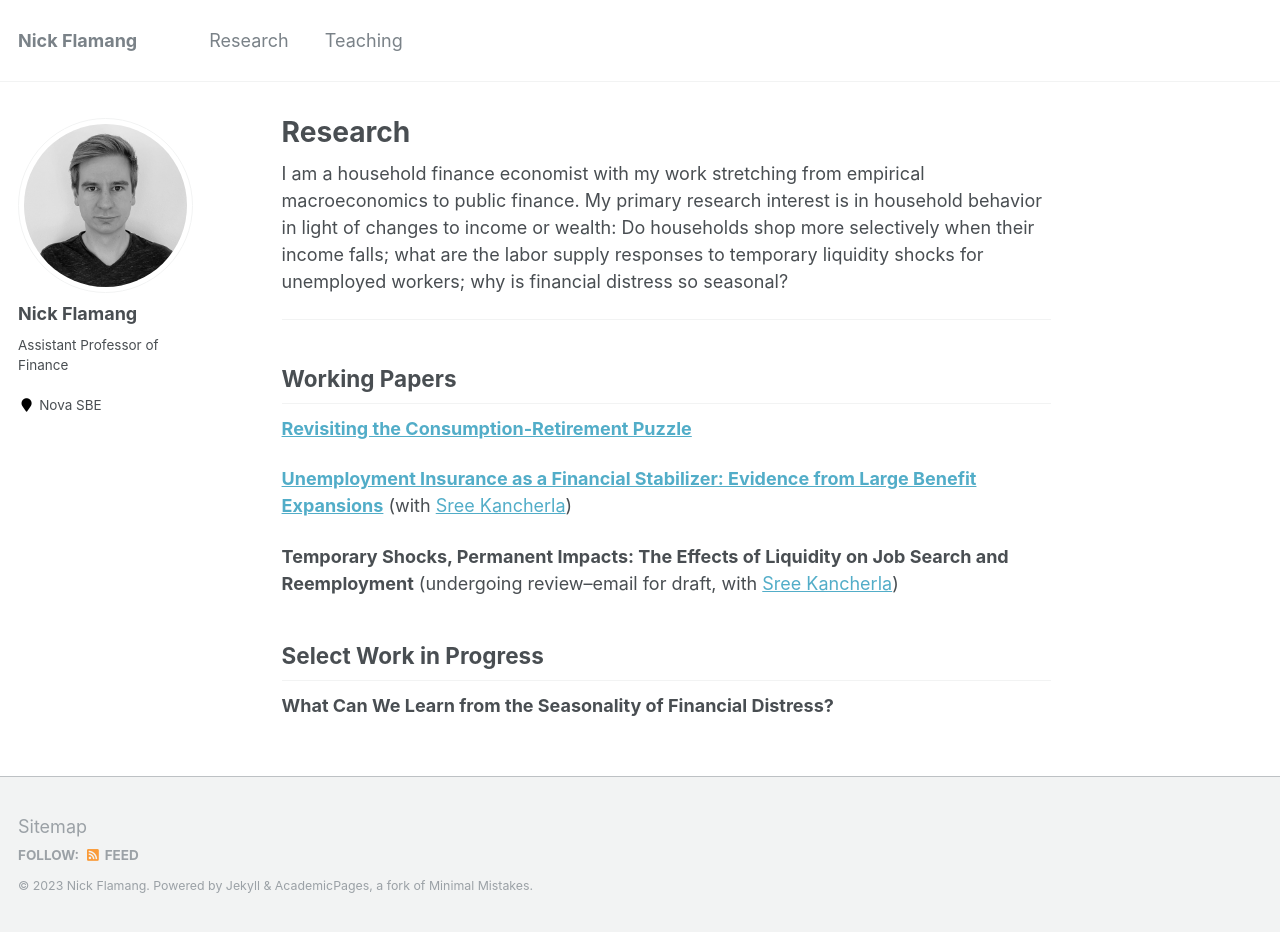
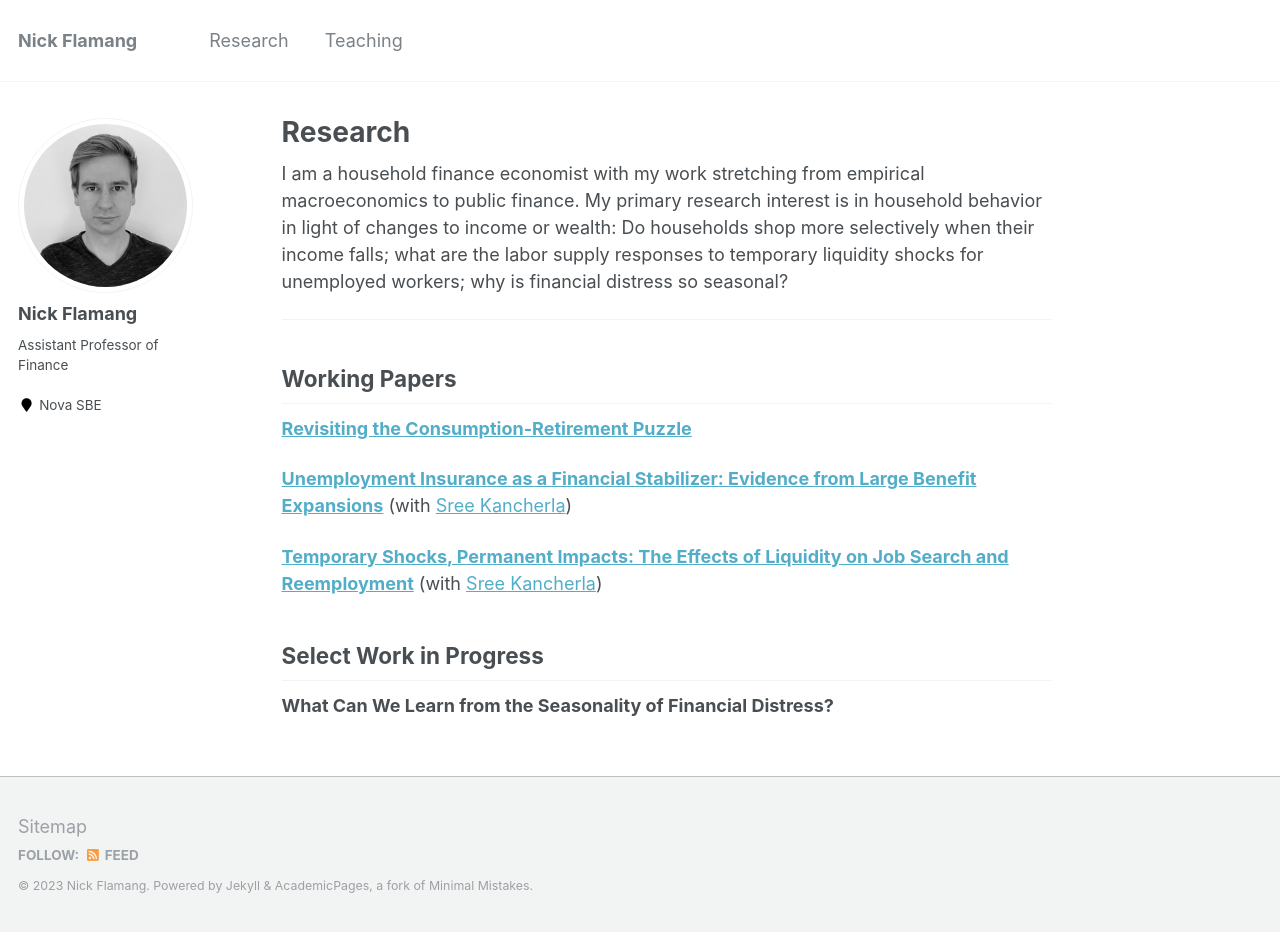
Before and after one commit to nickflamang/nickflamang.github.io, a Jekyll site: the page built from research.md, in a window 1280 px wide and 932 px high. Built offline with Jekyll 4.4.1, drawn with Linux system fonts in a browser that asks for light colours.

Commit message:
Update research.md

```diff
--- a/research.md
+++ b/research.md
@@ -11,7 +11,7 @@ I am a household finance economist with my work stretching from empirical macroe
 
 **[Unemployment Insurance as a Financial Stabilizer: Evidence from Large Benefit Expansions](https://nickflamang.github.io/files/UI_Benefit_Expansions_and_Local_Financial_Distress.pdf)** (with [Sree Kancherla](https://sreekancherla.github.io/))
 
-**Temporary Shocks, Permanent Impacts: The Effects of Liquidity on Job Search and Reemployment** (undergoing review--email for draft, with [Sree Kancherla](https://sreekancherla.github.io/))
+**[Temporary Shocks, Permanent Impacts: The Effects of Liquidity on Job Search and Reemployment](https://nickflamang.github.io/files/Unemployment_Liquidity__Job_Search__and_Reemployment.pdf)** (with [Sree Kancherla](https://sreekancherla.github.io/))
 
 ## Select Work in Progress
 
```
